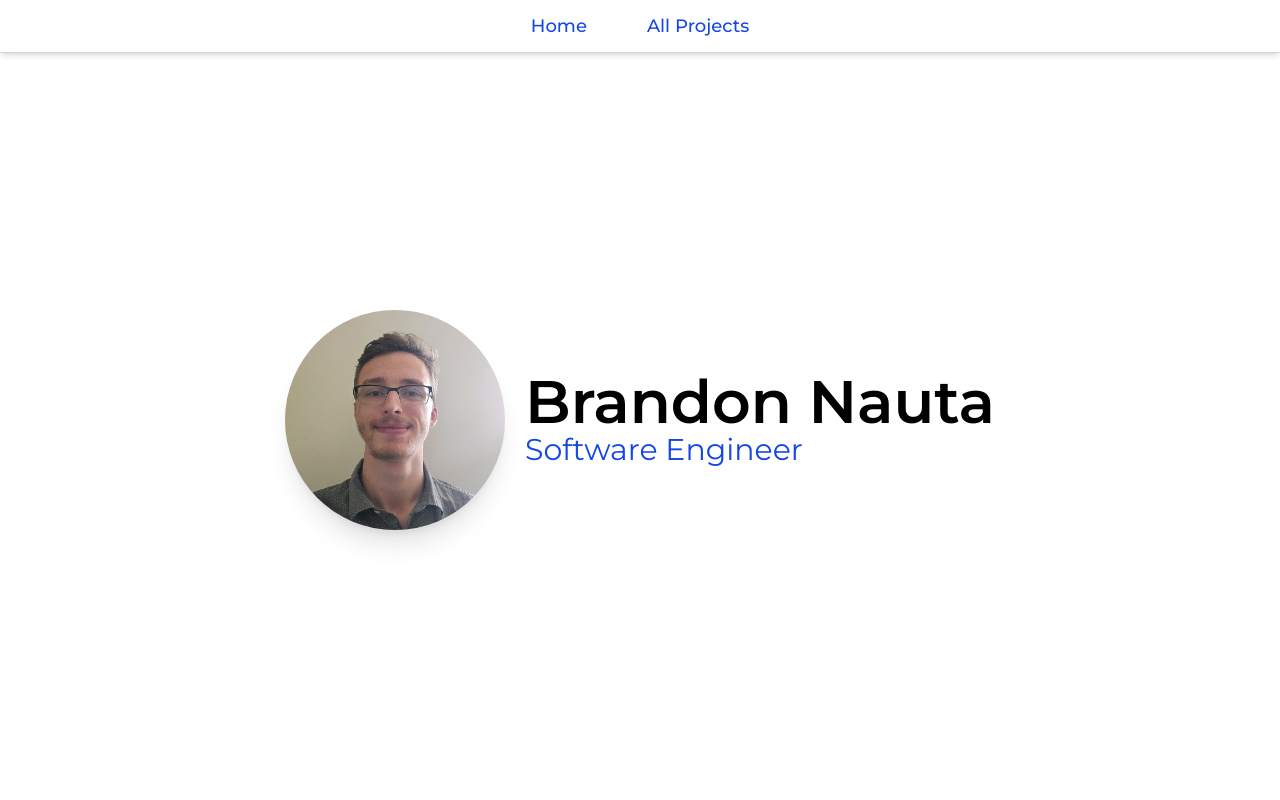
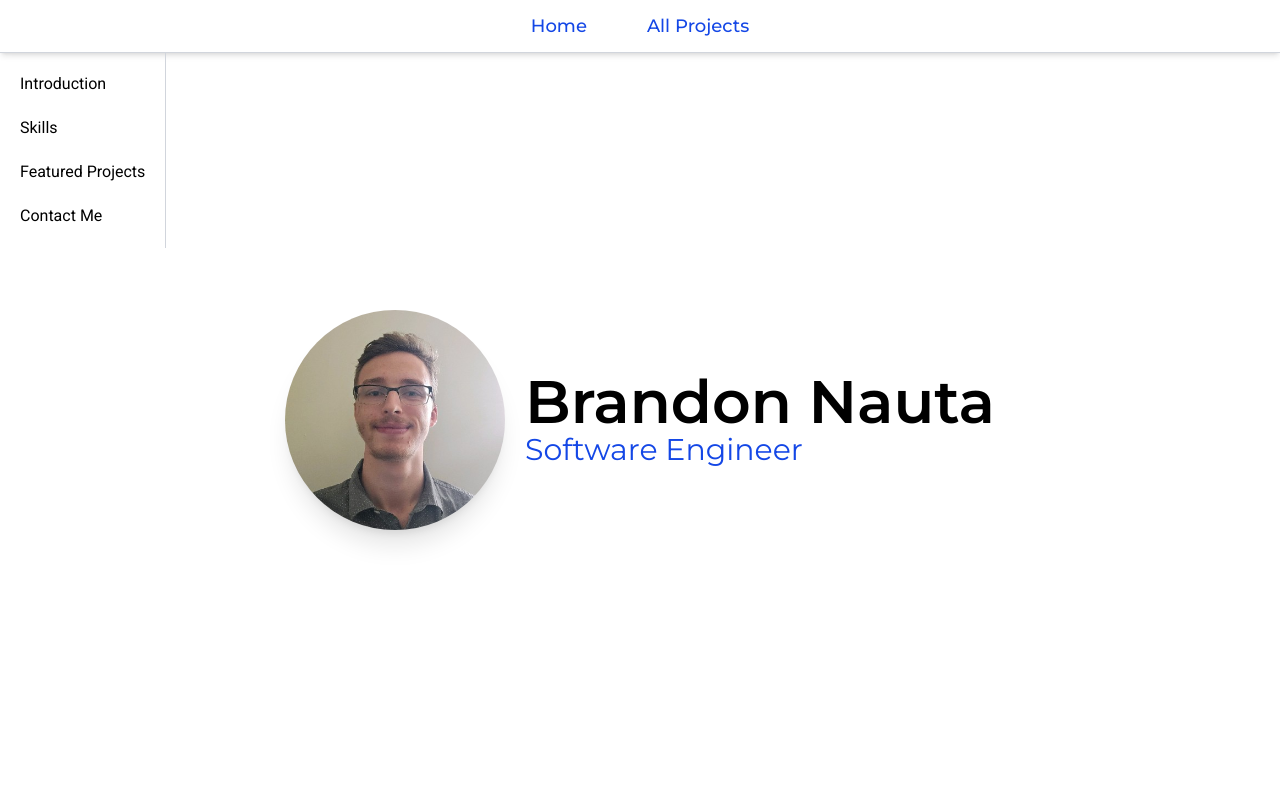
Before and after one commit to TheLuckyman30/portfolio, a React (Vite) app: page / in a window 1280 px wide. Shown: the top 800 px of the page. Built offline with nearby package versions, Linux system fonts and the light colour scheme.

Commit message:
Added sidebar on home page

```diff
--- /dev/null
+++ b/src/components/Sidebar.tsx
@@ -0,0 +1,7 @@
+export function Sidebar({ children }: { children?: React.ReactNode }) {
+  return (
+    <div className="hidden xl:flex flex-col fixed gap-5 top-13 p-5 border-r border-gray-300">
+      {children}
+    </div>
+  );
+}
--- a/src/pages/home/Home.tsx
+++ b/src/pages/home/Home.tsx
@@ -1,6 +1,7 @@
 import { FeaturedProjects, Introduction, Skills } from "./sections";
 import { ContactMe } from "./sections/ContactMe";
 import picOfMe from "../../assets/images/me.png";
+import { Sidebar } from "../../components/Sidebar";
 
 const sections = [
   { name: "Introduction", element: <Introduction /> },
@@ -11,6 +12,7 @@ const sections = [
 
 export function Home() {
   return (
+    <>
       <section className="flex flex-col justify-center items-center p-5">
         <section className="flex font-montserrat gap-5 items-center min-h-screen">
           <div
@@ -37,5 +39,13 @@ export function Home() {
           ))}
         </section>
       </section>
+      <Sidebar>
+        {sections.map((section) => (
+          <a className="flex" href="#intro">
+            {section.name}
+          </a>
+        ))}
+      </Sidebar>
+    </>
   );
 }
--- a/src/pages/home/sections/Introduction.tsx
+++ b/src/pages/home/sections/Introduction.tsx
@@ -1,6 +1,6 @@
 export function Introduction() {
   return (
-    <p className="text-sm sm:text-lg text-gray-700 text-justify">
+    <p id="intro" className="text-sm sm:text-lg text-gray-700 text-justify">
       Hello! My name is Brandon Nauta, and I am a senior majoring in Computer
       Science at the University of Delaware. I am a passionate developer with a
       strong interest in web development and software engineering, and I enjoy
```
Lines whose indentation alone changed are shown as unchanged.
